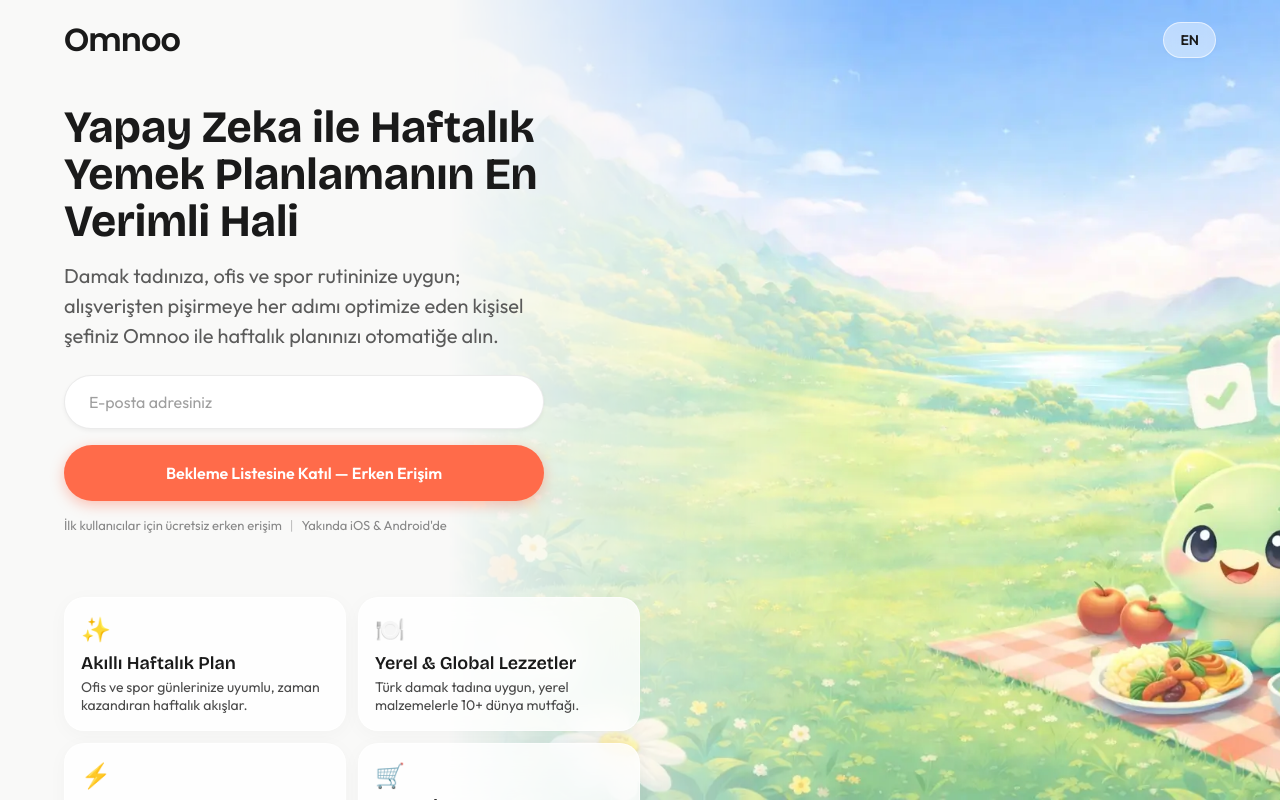
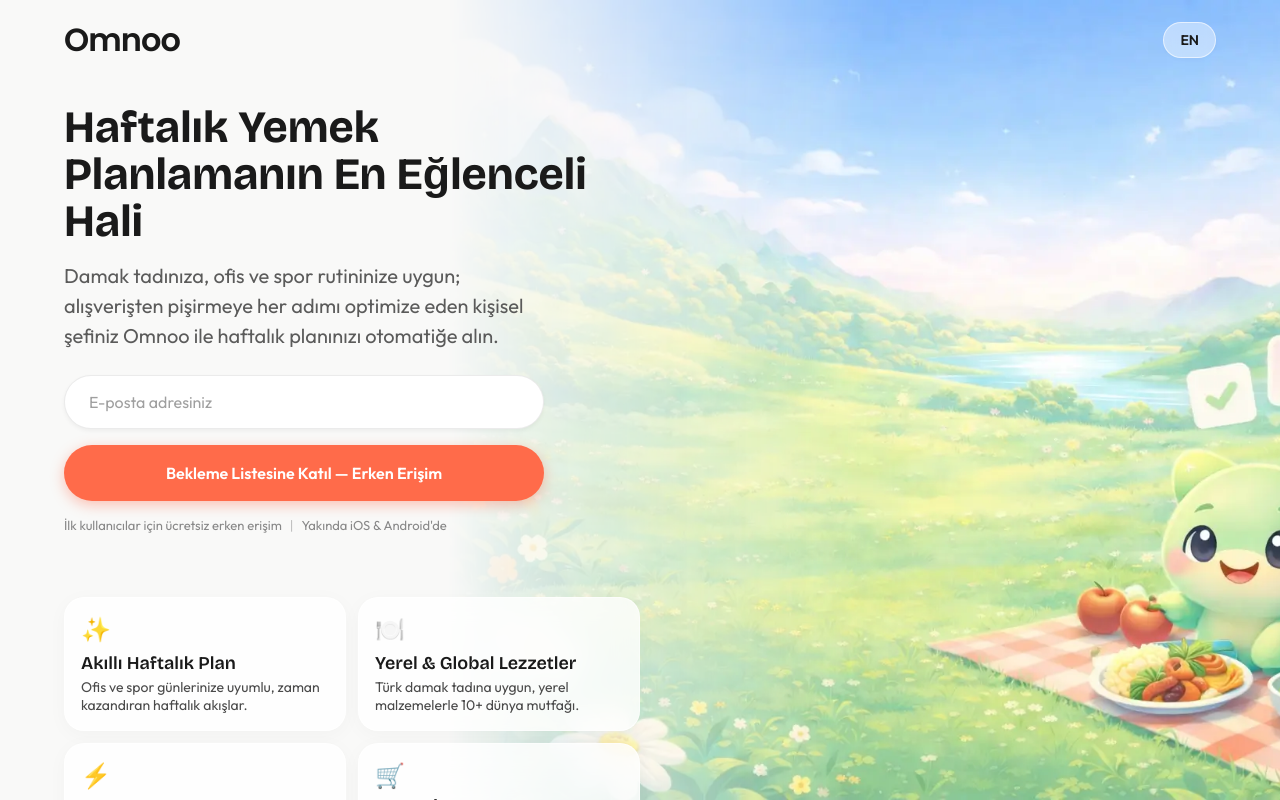
Before and after one commit to togay-aytemiz/omnoo-landing, a Next.js app: page / in a window 1280 px wide. Built offline with nearby package versions, Linux system fonts and the light colour scheme.

Commit message:
Update hero title: Focus on Fun instead of Efficiency

```diff
--- a/src/i18n/dictionaries.ts
+++ b/src/i18n/dictionaries.ts
@@ -5,7 +5,7 @@ export const tr = {
         waitlist: "Bekleme Listesine Katıl",
     },
     hero: {
-        title: "Yapay Zeka ile Haftalık Yemek Planlamanın En Verimli Hali",
+        title: "Haftalık Yemek Planlamanın En Eğlenceli Hali",
         subtitle: "Damak tadınıza, ofis ve spor rutininize uygun; alışverişten pişirmeye her adımı optimize eden kişisel şefiniz Omnoo ile haftalık planınızı otomatiğe alın.",
         emailPlaceholder: "E-posta adresiniz",
         joinButton: "Bekleme Listesine Katıl — Erken Erişim",
```
